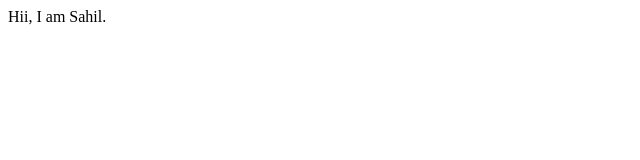
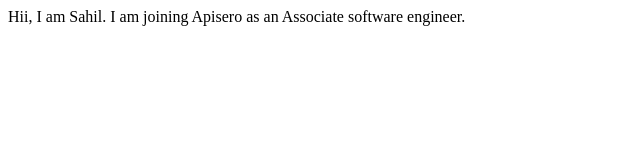
Before and after one commit to sahilrocks520/sahil-site, a plain HTML site: page index.html in a window 1280 px wide. Shown: the whole page, without its empty margins (0-640 px from the left). Drawn offline with Linux system fonts and the light colour scheme.

Commit message:
docs: body changed

```diff
--- a/index.html
+++ b/index.html
@@ -7,6 +7,6 @@
     <title>This is my site if want to learn then contact me.</title>
 </head>
 <body>
-   Hii, I am Sahil.
+   Hii, I am Sahil. I am joining Apisero as an Associate software engineer.
 </body>
 </html>
```
